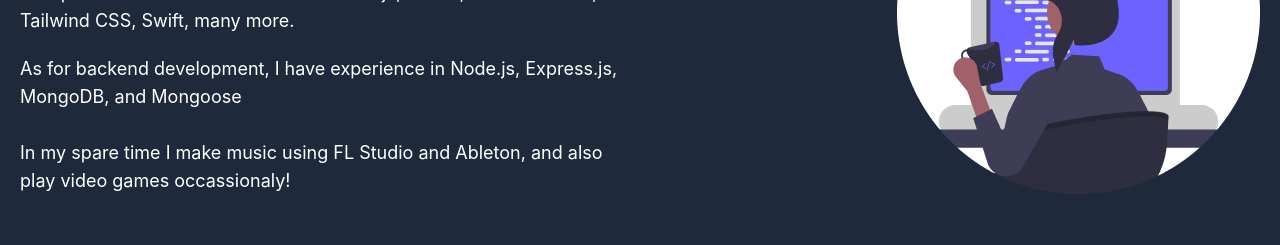
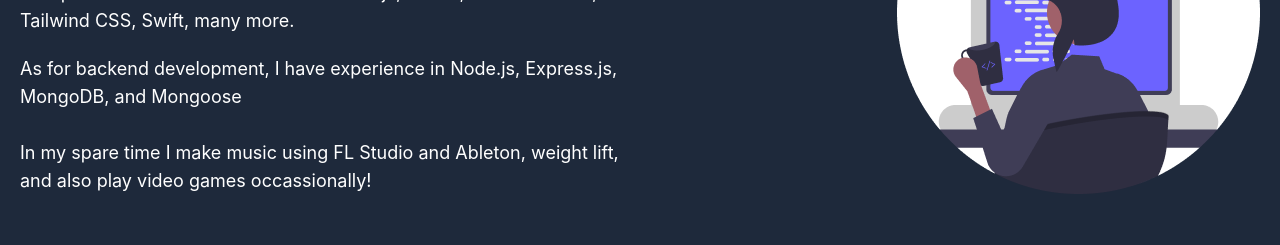
Before and after one commit to icarus014/React-Portfolio, a React (Create React App) app: page / in a window 1280 px wide. Shown: the part 1000-1245 px from the top of the page. Built offline with nearby package versions, Linux system fonts and the light colour scheme.

Commit message:
punctuation fix

```diff
--- a/src/components/About.js
+++ b/src/components/About.js
@@ -23,7 +23,7 @@
           <p>As for backend development, I have experience in Node.js, Express.js, MongoDB, and Mongoose</p>
     <br/>
           <p>
-            In my spare time I make music using FL Studio and Ableton, and also play video games occassionaly!
+            In my spare time I make music using FL Studio and Ableton, weight lift, and also play video games occassionally!
           </p>
         </div>
 
```
